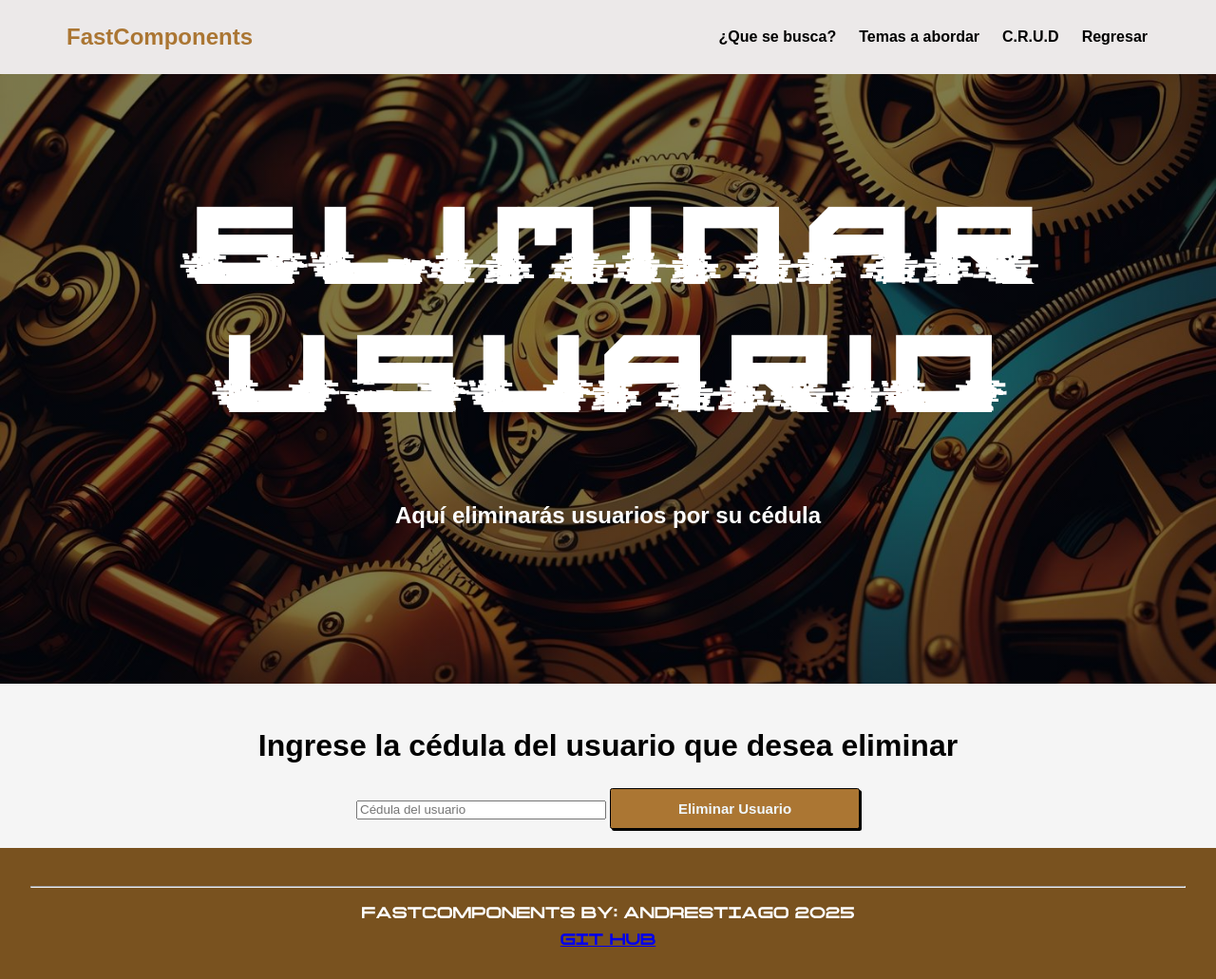
After one commit to ANDRESTIAGO/PARCIALCORTE3, a FastAPI app: template templates/usuario_eliminar.html in a window 1280 px wide. The commit adds this page. Shown: the whole page at 95% size. Run offline with FastAPI, Linux system fonts and the light colour scheme; the template is opened without the code that fills it, so the values that code supplies are empty; some web fonts are replaced.

Commit message:
Se agrego funcion de eliminar usuarios

```diff
--- a/app/home.py
+++ b/app/home.py
@@ -6,6 +6,7 @@ import pandas.errors
 import numpy as np
 from models import usuarios, UsuarioConId, mascota, MascotaConId, boleto
 from typing import Optional
+from sqlmodel import Session, select
 templates = Jinja2Templates(directory="templates")
 router = APIRouter()
 csv_file = "vuelos.csv"
@@ -154,6 +155,31 @@ async def listar_usuarios(request: Request):
         "request": request,
         "usuarios": usuarios
     })
+
+@router.get("/usuario-eliminar", response_class=HTMLResponse)
+async def mostrar_formulario_eliminar_usuario(request: Request):
+    return templates.TemplateResponse("usuario_eliminar.html", {"request": request})
+
+@router.post("/usuario-eliminar", response_class=RedirectResponse)
+async def eliminar_usuario(request: Request, cedula: str = Form(...)):
+    archivo_usuarios = "usuarios.csv"
+
+    try:
+        df = pd.read_csv(archivo_usuarios)
+    except FileNotFoundError:
+        raise HTTPException(status_code=404, detail="No hay usuarios registrados")
+
+    if cedula not in df["cedula"].astype(str).values:
+        raise HTTPException(status_code=404, detail="Usuario no encontrado")
+
+    df = df[df["cedula"].astype(str) != cedula]
+    df.to_csv(archivo_usuarios, index=False)
+
+    return RedirectResponse(url="/usuarios", status_code=303)
+
+
+
+
 
 @router.get("/mascotas-add", response_class=HTMLResponse)
 async def mostrar_formulario_mascota(request: Request):
--- /dev/null
+++ b/templates/usuario_eliminar.html
@@ -0,0 +1,20 @@
+{% extends 'base.html' %}
+{% block content %}
+<section id="hero">
+    <div class="hero">
+        <h1 class="hero-title">Eliminar Usuario</h1>
+        <h3 class="hero-subtitle">Aquí eliminarás usuarios por su cédula</h3>
+    </div>
+</section>
+
+<div class="cards-container">
+    <div class="form_forma">
+        <h2>Ingrese la cédula del usuario que desea eliminar</h2>
+
+        <form action="/usuario-eliminar" method="post">
+            <input type="text" name="cedula" placeholder="Cédula del usuario" required>
+            <button type="submit">Eliminar Usuario</button>
+        </form>
+    </div>
+</div>
+{% endblock %}
--- a/usuarios.csv
+++ b/usuarios.csv
@@ -1,2 +1 @@
 cedula,nombre,id_compra,edad,sexo
-123,andres,1,19,Masculino
```
Also changed, not shown: templates/eliminar.html (deleted, +0 -40 lines), templates/usuario_add.html (+6 -3 lines).
